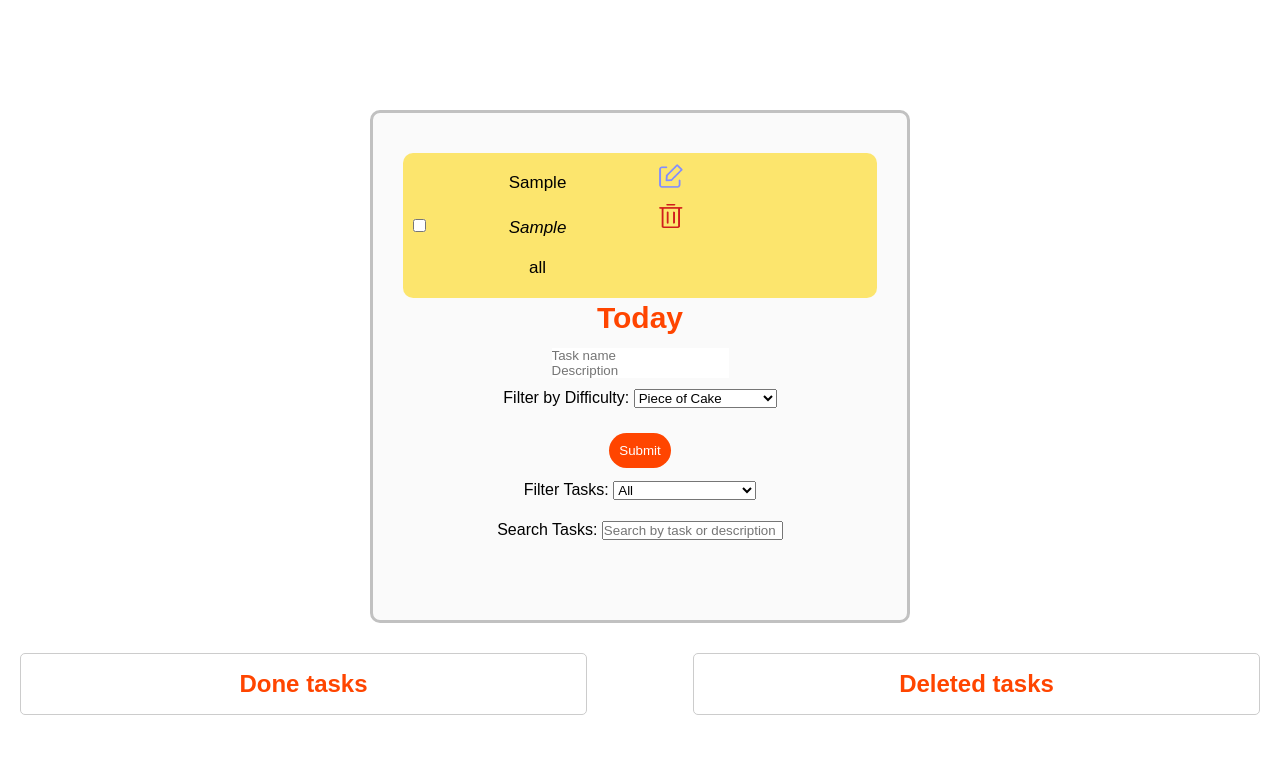
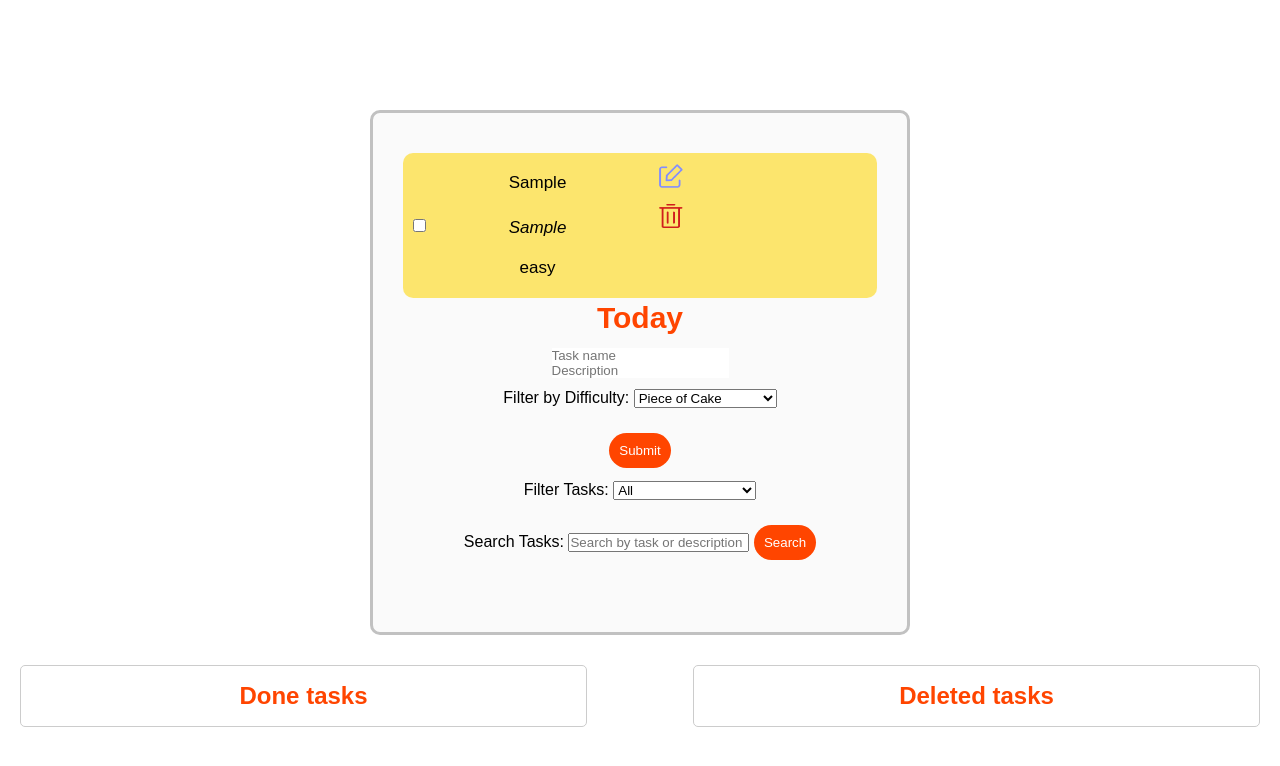
Before and after one commit to tijana333/goal-tracker, a plain HTML site: page index.html in a window 1280 px wide. Both pictures are taken after typing "Sample", "Sample" into the empty fields and a click on the button "Submit". Drawn offline with nearby package versions, Linux system fonts and the light colour scheme.

Commit message:
GT-2: Search tasks

```diff
--- a/index.html
+++ b/index.html
@@ -38,7 +38,6 @@
               <div class="filter-container">
                 <label for="taskDifficulty">Filter by Difficulty: </label>
                 <select id="taskDifficulty" name="taskDifficulty">
-                    <option value="all">All</option>
                   <option value="easy">Piece of Cake</option>
                   <option value="medium">Moderate Challenge</option>
                   <option value="hard">Herculean Task</option>
@@ -64,8 +63,12 @@
                 id="searchInput"
                 placeholder="Search by task or description"
               />
+              <button id="searchButton">Search</button>
             </div>
+            <div id="noTasksMessage" class="no-tasks-message">
+              No tasks found
             </div>
+
             <div id="ErrorMessage" class="error-message">
               Empty task! Please enter a task
             </div>
--- a/script.js
+++ b/script.js
@@ -6,9 +6,11 @@ document.addEventListener("DOMContentLoaded", function () {
 
   const ErrorMessage = document.getElementById("ErrorMessage");
   const successMessage = document.getElementById("successMessage");
+  const noTasksMessage = document.getElementById("noTasksMessage");
 
   ErrorMessage.style.display = "none";
   successMessage.style.display = "none";
+  noTasksMessage.style.display = "none";
 
   document.getElementById("button").addEventListener("click", function () {
     const taskInput = document.getElementById("taskInput").value;
@@ -58,9 +60,11 @@ document.addEventListener("DOMContentLoaded", function () {
       updateTaskList();
     });
 
-  document.getElementById("searchInput").addEventListener("input", function () {
-    updateTaskList();
-  });
+  document
+    .getElementById("searchButton")
+    .addEventListener("click", function () {
+      updateTaskList();
+    });
 
   function sortTasksByDifficulty() {
     tasks.sort((a, b) => {
@@ -111,14 +115,26 @@ document.addEventListener("DOMContentLoaded", function () {
 
   function updateTaskList() {
     const filterCategory = document.getElementById("filterCategory").value;
+    const searchInput = document
+      .getElementById("searchInput")
+      .value.toLowerCase();
     const listContainer = document.getElementById("list-container");
     listContainer.innerHTML = "";
 
-    tasks
-      .filter(
-        (task) => filterCategory === "all" || task.difficulty === filterCategory
-      )
-      .forEach((task, index) => {
+    const filteredTasks = tasks.filter((task) => {
+      const matchesCategory =
+        filterCategory === "all" || task.difficulty === filterCategory;
+      const matchesSearch =
+        task.text.toLowerCase().includes(searchInput) ||
+        task.description.toLowerCase().includes(searchInput);
+      return matchesCategory && matchesSearch;
+    });
+
+    if (searchInput.length > 0 && filteredTasks.length === 0) {
+      noTasksMessage.style.display = "block";
+    } else {
+      noTasksMessage.style.display = "none";
+      filteredTasks.forEach((task, index) => {
         const listItem = document.createElement("li");
         listItem.classList.add("task-item");
 
@@ -177,8 +193,8 @@ document.addEventListener("DOMContentLoaded", function () {
         listItem.appendChild(taskContainer);
         listContainer.appendChild(listItem);
       });
+    }
   }
-
   function updateCompletedTaskList() {
     const completedTasksContainer = document.getElementById(
       "completed-tasks-list"
--- a/style.css
+++ b/style.css
@@ -23,7 +23,8 @@ body {
   text-align: center;
   gap: 20px;
 }
-.button {
+.button,
+#searchButton {
   background-color: #ff4500;
   border-color: #ffd700;
   color: #ffffff;
```
Lines whose indentation alone changed are shown as unchanged.
